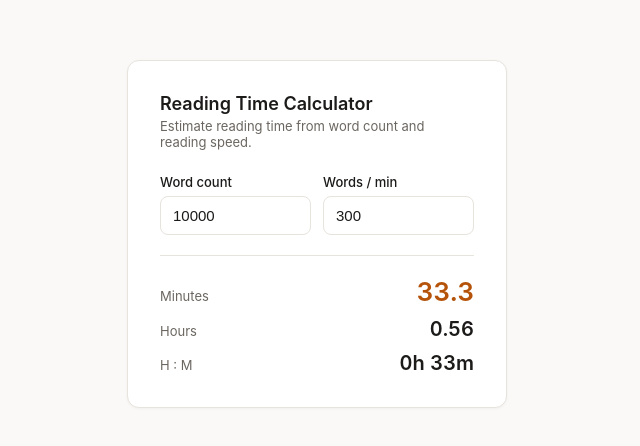
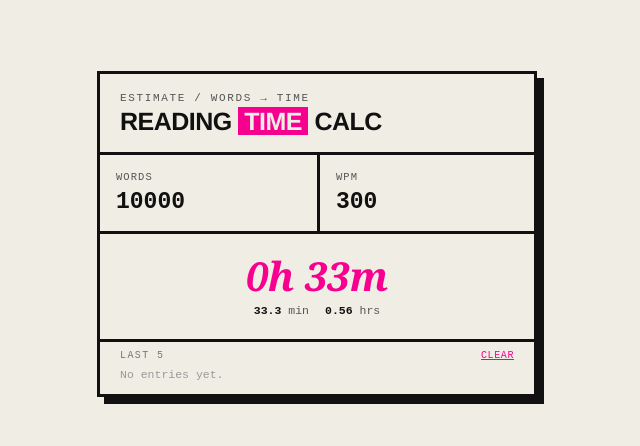
Before and after one commit to haushinka56/reading-time-calculator, a plain HTML site: page index.html in a window 1280 px wide. Shown: the part 166-612 px from the top of the page, without its empty margins (323-963 px from the left). Drawn offline with Linux system fonts and the light colour scheme.

Commit message:
Add files via upload

```diff
--- a/index.html
+++ b/index.html
@@ -2,128 +2,231 @@
 <html lang="en">
 <head>
 <meta charset="UTF-8">
+<meta name="viewport" content="width=device-width, initial-scale=1">
 <title>Reading Time Calculator</title>
 <style>
   :root {
-    --bg: #faf9f7;
-    --card: #ffffff;
-    --ink: #1c1b1a;
-    --muted: #6b6660;
-    --accent: #b45309;
-    --border: #e7e3dd;
+    --paper: #f0ede4;
+    --ink: #111111;
+    --pink: #f70090;
+    --line: #111111;
   }
   * { box-sizing: border-box; }
+  html, body {
+    margin: 0;
+    background: var(--paper);
+    color: var(--ink);
+    font-family: "Helvetica Neue", Arial, sans-serif;
+    -webkit-font-smoothing: antialiased;
+  }
   body {
-    margin: 0;
     min-height: 100vh;
     display: flex;
+    justify-content: center;
     align-items: center;
-    justify-content: center;
-    background: var(--bg);
-    font-family: -apple-system, BlinkMacSystemFont, "Segoe UI", Roboto, sans-serif;
-    color: var(--ink);
-    padding: 24px;
+    padding: clamp(12px, 4vw, 48px);
   }
-  .card {
-    background: var(--card);
-    border: 1px solid var(--border);
-    border-radius: 12px;
-    padding: 32px;
+  .sheet {
     width: 100%;
-    max-width: 380px;
-    box-shadow: 0 1px 3px rgba(0,0,0,0.04);
+    max-width: 440px;
+    border: 3px solid var(--line);
+    background: var(--paper);
+    box-shadow: 7px 7px 0 var(--ink);
+    display: flex;
+    flex-direction: column;
+  }
+
+  header {
+    border-bottom: 3px solid var(--line);
+    padding: clamp(12px, 3vw, 18px) clamp(14px, 4vw, 20px);
+    flex: 0 0 auto;
+  }
+  .eyebrow {
+    font-family: "Courier New", Courier, monospace;
+    font-size: 11px;
+    letter-spacing: 0.15em;
+    text-transform: uppercase;
+    margin: 0 0 4px;
+    color: #555;
   }
   h1 {
-    font-size: 18px;
-    font-weight: 600;
-    margin: 0 0 4px;
+    font-size: clamp(19px, 5.5vw, 25px);
+    font-weight: 800;
+    letter-spacing: -0.02em;
+    margin: 0;
+    line-height: 1.05;
+    text-transform: uppercase;
   }
-  .sub {
-    font-size: 13px;
-    color: var(--muted);
-    margin: 0 0 24px;
+  h1 span {
+    background: var(--pink);
+    color: var(--paper);
+    padding: 0 6px;
   }
+
+  .inputs {
+    display: grid;
+    grid-template-columns: 1fr 1fr;
+    border-bottom: 3px solid var(--line);
+    flex: 0 0 auto;
+  }
+  .field { padding: clamp(10px, 3vw, 16px); }
+  .field + .field { border-left: 3px solid var(--line); }
   label {
     display: block;
-    font-size: 13px;
-    font-weight: 500;
+    font-family: "Courier New", Courier, monospace;
+    font-size: 10.5px;
+    letter-spacing: 0.1em;
+    text-transform: uppercase;
     margin-bottom: 6px;
+    color: #555;
   }
-  .row {
+  input[type="number"] {
+    width: 100%;
+    border: none;
+    background: transparent;
+    color: var(--ink);
+    font-family: "Courier New", Courier, monospace;
+    font-size: clamp(18px, 5.5vw, 23px);
+    font-weight: 700;
+    padding: 0;
+  }
+  input[type="number"]:focus { outline: none; }
+  input[type="number"]::-webkit-outer-spin-button,
+  input[type="number"]::-webkit-inner-spin-button {
+    -webkit-appearance: none;
+    margin: 0;
+  }
+
+  .result {
+    padding: clamp(14px, 4vw, 22px);
+    border-bottom: 3px solid var(--line);
+    text-align: center;
+    flex: 0 0 auto;
+  }
+  .result-value.primary {
+    font-family: Georgia, serif;
+    font-weight: 700;
+    font-style: italic;
+    font-size: clamp(30px, 9vw, 40px);
+    color: var(--pink);
+    line-height: 1;
+    display: block;
+  }
+  .sub-results {
+    margin-top: 8px;
     display: flex;
-    gap: 12px;
-    margin-bottom: 20px;
+    justify-content: center;
+    gap: 16px;
+    font-family: "Courier New", Courier, monospace;
+    font-size: 11.5px;
+    color: #555;
   }
-  .field { flex: 1; }
-  input {
-    width: 100%;
-    padding: 10px 12px;
-    font-size: 15px;
-    border: 1px solid var(--border);
-    border-radius: 8px;
-    background: #fff;
-    color: var(--ink);
-  }
-  input:focus {
-    outline: none;
-    border-color: var(--accent);
-  }
-  .result {
-    border-top: 1px solid var(--border);
-    padding-top: 20px;
+  .sub-results b { color: var(--ink); }
+
+  .history {
+    padding: 8px clamp(14px, 4vw, 20px) 10px;
+    flex: 1 1 auto;
+    min-height: 0;
     display: flex;
     flex-direction: column;
-    gap: 10px;
   }
-  .result-row {
+  .history-head {
     display: flex;
     justify-content: space-between;
-    align-items: baseline;
+    align-items: center;
+    margin-bottom: 4px;
+    flex: 0 0 auto;
   }
-  .result-label {
-    font-size: 13px;
-    color: var(--muted);
+  .kicker-sm {
+    font-family: "Courier New", Courier, monospace;
+    font-size: 10px;
+    letter-spacing: 0.14em;
+    text-transform: uppercase;
+    color: #777;
   }
-  .result-value {
-    font-size: 20px;
-    font-weight: 600;
-    font-variant-numeric: tabular-nums;
+  .clear-btn {
+    font-family: "Courier New", Courier, monospace;
+    font-size: 10px;
+    text-transform: uppercase;
+    letter-spacing: 0.06em;
+    background: none;
+    border: none;
+    color: var(--pink);
+    cursor: pointer;
+    padding: 0;
+    text-decoration: underline;
   }
-  .result-value.primary {
-    color: var(--accent);
-    font-size: 26px;
+
+  .history-list {
+    list-style: none;
+    margin: 0;
+    padding: 0;
+    font-family: "Courier New", Courier, monospace;
+    font-size: 11.5px;
+    overflow-y: auto;
+    flex: 1 1 auto;
+    min-height: 0;
+  }
+  .history-list li {
+    display: flex;
+    justify-content: space-between;
+    gap: 8px;
+    padding: 3px 0;
+    border-top: 1px dotted #999;
+  }
+  .history-list li:first-child { border-top: none; }
+  .history-empty {
+    font-family: "Courier New", Courier, monospace;
+    font-size: 11.5px;
+    color: #999;
+  }
+  .h-time { font-weight: 700; color: var(--pink); }
+
+  @media (max-width: 380px) {
+    .inputs { grid-template-columns: 1fr; }
+    .field + .field { border-left: none; border-top: 3px solid var(--line); }
+  }
+
+  /* target ~70-75% of viewport height on mobile */
+  @media (max-width: 640px) {
+    body { align-items: center; padding: 12px; }
+    .sheet { height: 72vh; max-height: 72vh; }
+    .history { max-height: none; }
   }
 </style>
 </head>
 <body>
-  <div class="card">
-    <h1>Reading Time Calculator</h1>
-    <p class="sub">Estimate reading time from word count and reading speed.</p>
+  <div class="sheet">
+    <header>
+      <p class="eyebrow">Estimate / Words → Time</p>
+      <h1>Reading <span>Time</span> Calc</h1>
+    </header>
 
-    <div class="row">
+    <div class="inputs">
       <div class="field">
-        <label for="words">Word count</label>
+        <label for="words">Words</label>
         <input type="number" id="words" value="10000" min="0" step="1" inputmode="numeric">
       </div>
       <div class="field">
-        <label for="wpm">Words / min</label>
+        <label for="wpm">WPM</label>
         <input type="number" id="wpm" value="300" min="1" step="1" inputmode="numeric">
       </div>
     </div>
 
     <div class="result">
-      <div class="result-row">
-        <span class="result-label">Minutes</span>
-        <span class="result-value primary" id="minutes">33.3</span>
+      <span class="result-value primary" id="hm">0h 33m</span>
+      <div class="sub-results">
+        <span><b id="minutes">33.3</b> min</span>
+        <span><b id="hours">0.56</b> hrs</span>
       </div>
-      <div class="result-row">
-        <span class="result-label">Hours</span>
-        <span class="result-value" id="hours">0.56</span>
+    </div>
+
+    <div class="history">
+      <div class="history-head">
+        <span class="kicker-sm">Last 5</span>
+        <button class="clear-btn" id="clearBtn" type="button">clear</button>
       </div>
-      <div class="result-row">
-        <span class="result-label">H : M</span>
-        <span class="result-value" id="hm">0h 33m</span>
-      </div>
+      <ul class="history-list" id="historyList"></ul>
     </div>
   </div>
 
@@ -133,6 +236,51 @@
     const minutesEl = document.getElementById('minutes');
     const hoursEl = document.getElementById('hours');
     const hmEl = document.getElementById('hm');
+    const historyList = document.getElementById('historyList');
+    const clearBtn = document.getElementById('clearBtn');
+
+    const STORAGE_KEY = 'reading-time-history';
+    const MAX_HISTORY = 5;
+    let debounceTimer = null;
+    let userInteracted = false; // don't log the default values on page load
+
+    function loadHistory() {
+      try {
+        const raw = localStorage.getItem(STORAGE_KEY);
+        return raw ? JSON.parse(raw) : [];
+      } catch (e) {
+        return [];
+      }
+    }
+
+    function saveHistory(list) {
+      try {
+        localStorage.setItem(STORAGE_KEY, JSON.stringify(list));
+      } catch (e) { /* storage unavailable, fail silently */ }
+    }
+
+    function renderHistory() {
+      const list = loadHistory();
+      historyList.innerHTML = '';
+      if (list.length === 0) {
+        historyList.innerHTML = '<li class="history-empty">No entries yet.</li>';
+        return;
+      }
+      list.forEach(entry => {
+        const li = document.createElement('li');
+        li.innerHTML = `<span>${entry.words.toLocaleString()}w @ ${entry.wpm}wpm</span><span class="h-time">${entry.hm}</span>`;
+        historyList.appendChild(li);
+      });
+    }
+
+    function addToHistory(entry) {
+      let list = loadHistory();
+      if (list[0] && list[0].words === entry.words && list[0].wpm === entry.wpm) return;
+      list.unshift(entry);
+      list = list.slice(0, MAX_HISTORY);
+      saveHistory(list);
+      renderHistory();
+    }
 
     function calculate() {
       const words = parseFloat(wordsInput.value) || 0;
@@ -141,15 +289,37 @@
       const hours = minutes / 60;
       const h = Math.floor(hours);
       const m = Math.round(minutes - h * 60);
+      const hm = `${h}h ${m}m`;
 
       minutesEl.textContent = minutes.toFixed(1);
       hoursEl.textContent = hours.toFixed(2);
-      hmEl.textContent = `${h}h ${m}m`;
+      hmEl.textContent = hm;
+
+      if (!userInteracted) return; // skip logging on initial page render
+
+      clearTimeout(debounceTimer);
+      if (words > 0) {
+        debounceTimer = setTimeout(() => {
+          addToHistory({ words, wpm, hm });
+        }, 800);
+      }
     }
 
-    wordsInput.addEventListener('input', calculate);
-    wpmInput.addEventListener('input', calculate);
-    calculate();
+    function markInteracted() {
+      userInteracted = true;
+      calculate();
+    }
+
+    clearBtn.addEventListener('click', () => {
+      saveHistory([]);
+      renderHistory();
+    });
+
+    wordsInput.addEventListener('input', markInteracted);
+    wpmInput.addEventListener('input', markInteracted);
+
+    renderHistory();
+    calculate(); // initial render only, never logged
   </script>
 </body>
 </html>
```
